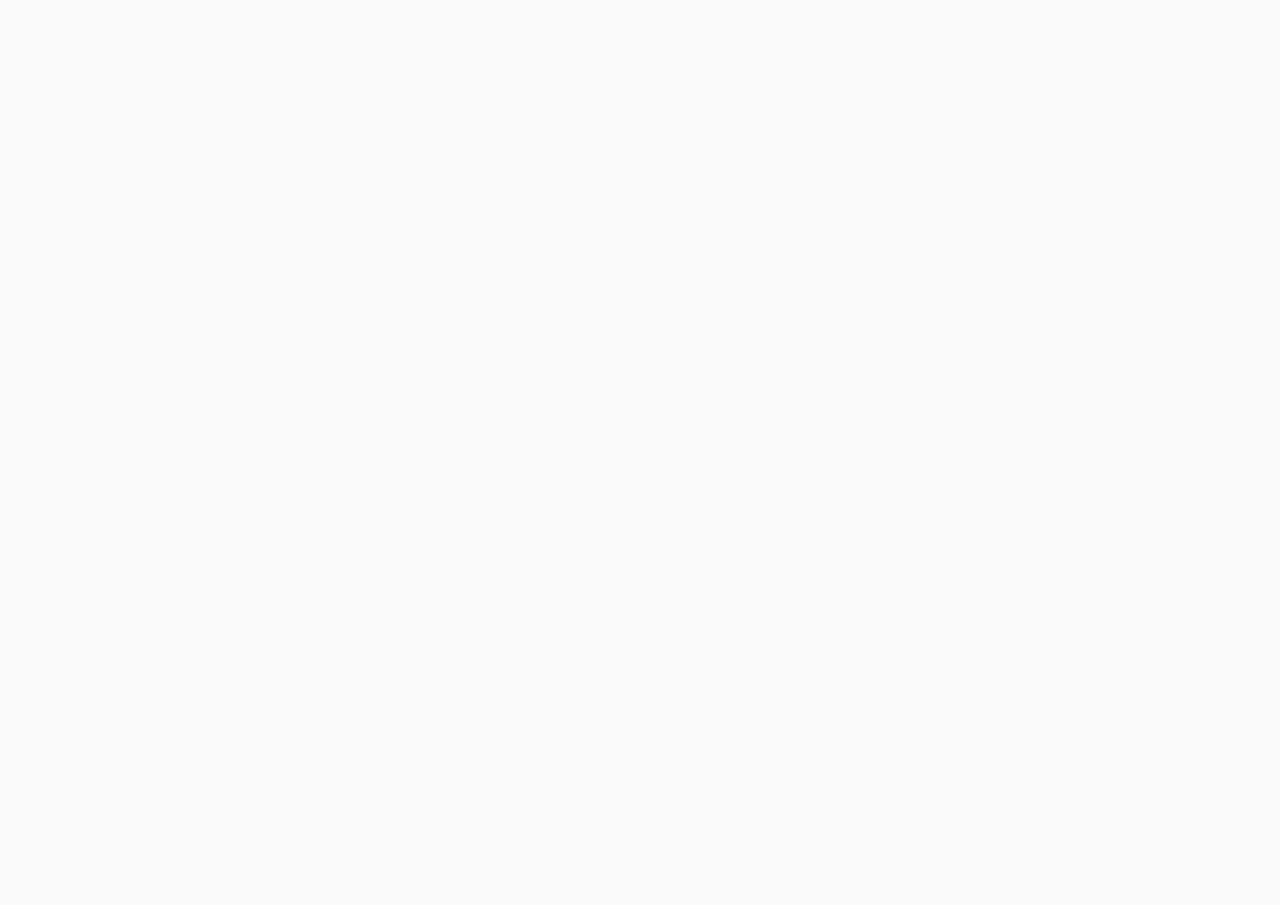
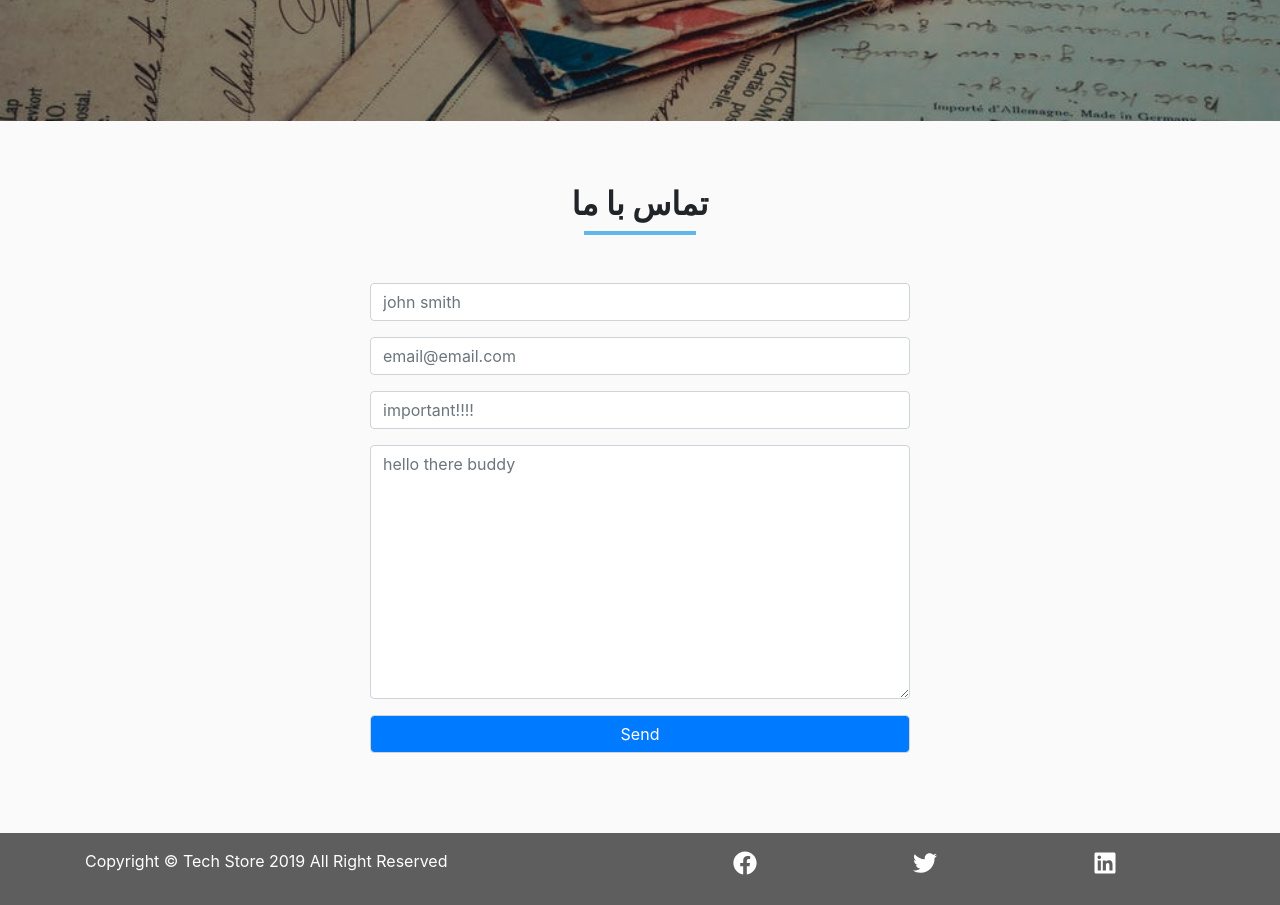
Before and after one commit to hamed4000/tech-store, a React (Create React App) app: page /contact in a window 1280 px wide. Shown: the part 420-1325 px from the top of the page. Before the commit the page ends 800 px from the top, so only its background shows below. Built offline with nearby package versions, Linux system fonts and the light colour scheme; a web font is replaced by a local one.

Commit message:
contact page and footer

```diff
--- /dev/null
+++ b/src/components/ContactPage/Contact.js
@@ -0,0 +1,66 @@
+// در اینجا برای فرممون از سایت formpree.io استفاده کردیم
+
+import React from "react";
+import Title from "../Title";
+
+const Contact = () => {
+  return (
+    <section className="py-5">
+      <div className="container">
+        <div className="row">
+          <div className="col-10 mx-auto col-md-6 my-3">
+            <Title title="تماس با ما" center />
+            <form
+              className="mt-5"
+              action="https://formspree.io/braddock.crawford@bullbeer.org"
+              method="POST"
+            >
+              {/* first */}
+              <div className="form-group">
+                <input
+                  type="text"
+                  name="firstName"
+                  className="form-control"
+                  placeholder="john smith"
+                />
+              </div>
+              {/* email */}
+              <div className="form-group">
+                <input
+                  type="email"
+                  name="email"
+                  className="form-control"
+                  placeholder="email@email.com"
+                />
+              </div>
+              {/* subject */}
+              <div className="form-group">
+                <input
+                  type="text"
+                  name="subject"
+                  className="form-control"
+                  placeholder="important!!!!"
+                />
+              </div>
+              {/* message */}
+              <div className="form">
+                <textarea
+                  name="message"
+                  className="form-control"
+                  rows="10"
+                  placeholder="hello there buddy"
+                />
+              </div>
+              {/* submit */}
+              <div className="form-group mt-3">
+                <input className="form-control bg-primary text-white" type="submit" value="Send" />
+              </div>
+            </form>
+          </div>
+        </div>
+      </div>
+    </section>
+  );
+};
+
+export default Contact;
--- a/src/components/Footer.js
+++ b/src/components/Footer.js
@@ -1,8 +1,48 @@
-import React from 'react';
+import React from "react";
+import styled from "styled-components";
+import {ProductConsumer} from "../context/Context";
+
+const FooterWrapper = styled.footer`
+  background: var(--darkGrey);
+  color: var(--mainWhite);
+  .icon{ // کلاس که ایکن دارند
+    font-size: 1.5rem;
+    color: var(--mainWhite);
+    transition: var(--mainTransition);
+  }
+  .icon:hover{
+    color: var(--primaryColor);
+    cursor: pointer;
+  }
+`;
 
 const Footer = () => {
   return (
-      <div>footer</div>
+      <ProductConsumer>
+        {value => {
+          return (
+              <FooterWrapper className="py-3">
+                <div className="container">
+                  <div className="row">
+                    <div className="col-md-6">
+                      <p className="text-capitalize">
+                        copyright &copy; tech store {new Date().getFullYear()} all
+                        right reserved
+                      </p>
+                    </div>
+                    <div className="col-md-6 d-flex justify-content-around">
+                      {value.socialLinks.map(item => (
+                          <a href={item.url} key={item.id}>
+                            {item.icon}
+                          </a>
+                      ))}
+                    </div>
+                  </div>
+                </div>
+              </FooterWrapper>
+          );
+        }}
+      </ProductConsumer>
   );
 };
 
--- a/src/context/Context.js
+++ b/src/context/Context.js
@@ -1,5 +1,6 @@
 import React, {Component} from 'react';
 import {linkData} from "./LinkData";
+import { socialData } from "./socialData";
 
 const ProductContext = React.createContext();
 
@@ -9,6 +10,7 @@ class ProductProvider extends Component {
     cartOpen: false,
     cartItems: 0,
     links: linkData,
+    socialLinks: socialData,
     cart:[]
   };
 
--- /dev/null
+++ b/src/context/socialData.js
@@ -0,0 +1,20 @@
+import React from "react";
+import { FaFacebook, FaTwitter, FaLinkedin } from "react-icons/fa";
+
+export const socialData = [
+  {
+    id: 1,
+    icon: <FaFacebook className="icon" />,
+    url: "https://www.facebook.com"
+  },
+  {
+    id: 2,
+    icon: <FaTwitter className="icon" />,
+    url: "https://www.facebook.com"
+  },
+  {
+    id: 3,
+    icon: <FaLinkedin className="icon" />,
+    url: "https://www.facebook.com"
+  }
+];
--- a/src/pages/ContactPage.js
+++ b/src/pages/ContactPage.js
@@ -1,11 +1,15 @@
-import React from 'react';
+import React from "react";
+import Hero from "../components/Hero";
+import Contact from "../components/ContactPage/Contact";
+import contactImg from "../images/contactBcg.jpeg";
 
 const ContactPage = () => {
-    return (
-        <>
-            <h1>contact page</h1>
-        </>
-    );
+  return (
+    <>
+      <Hero img={contactImg} />
+      <Contact />
+    </>
+  );
 };
 
 export default ContactPage;
```
